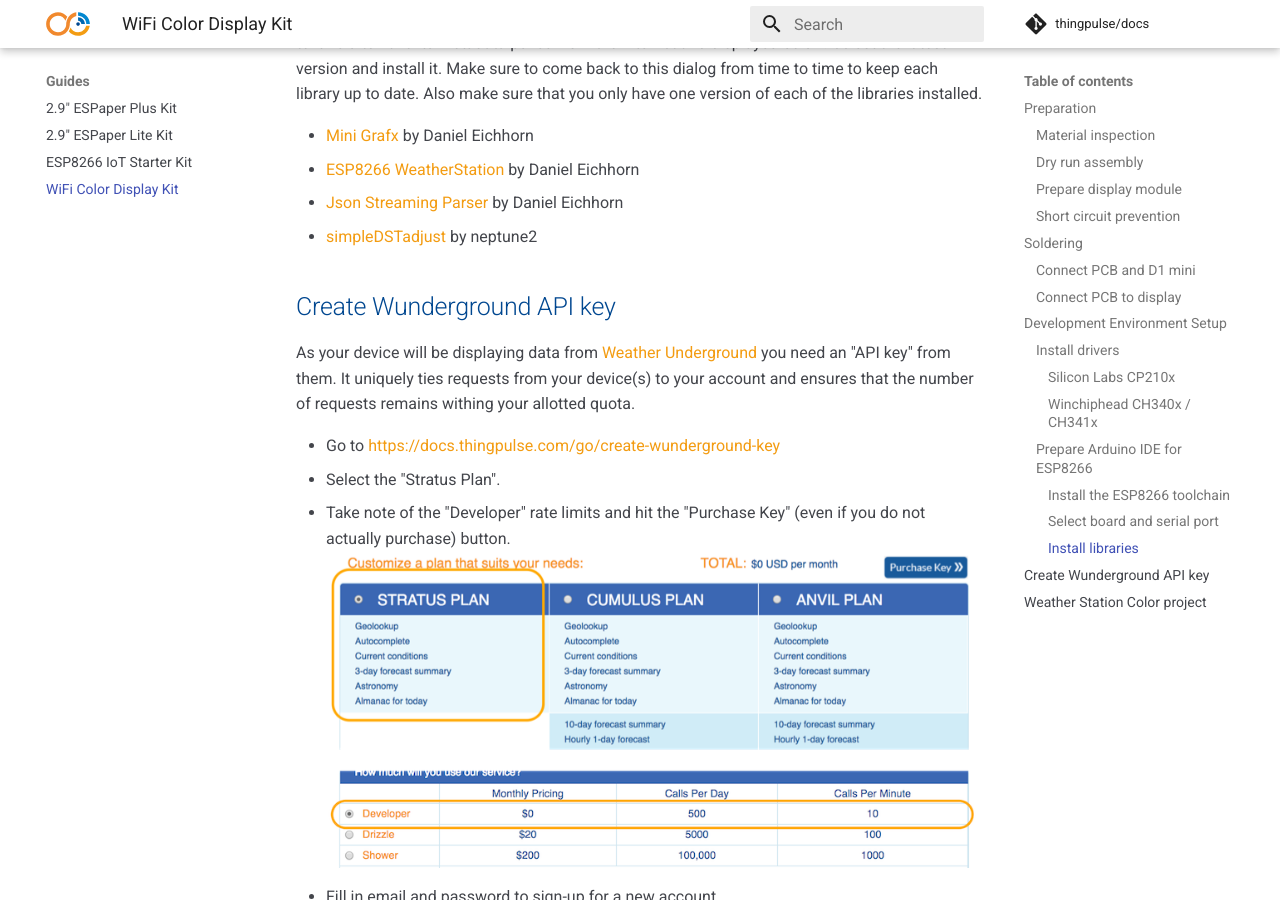
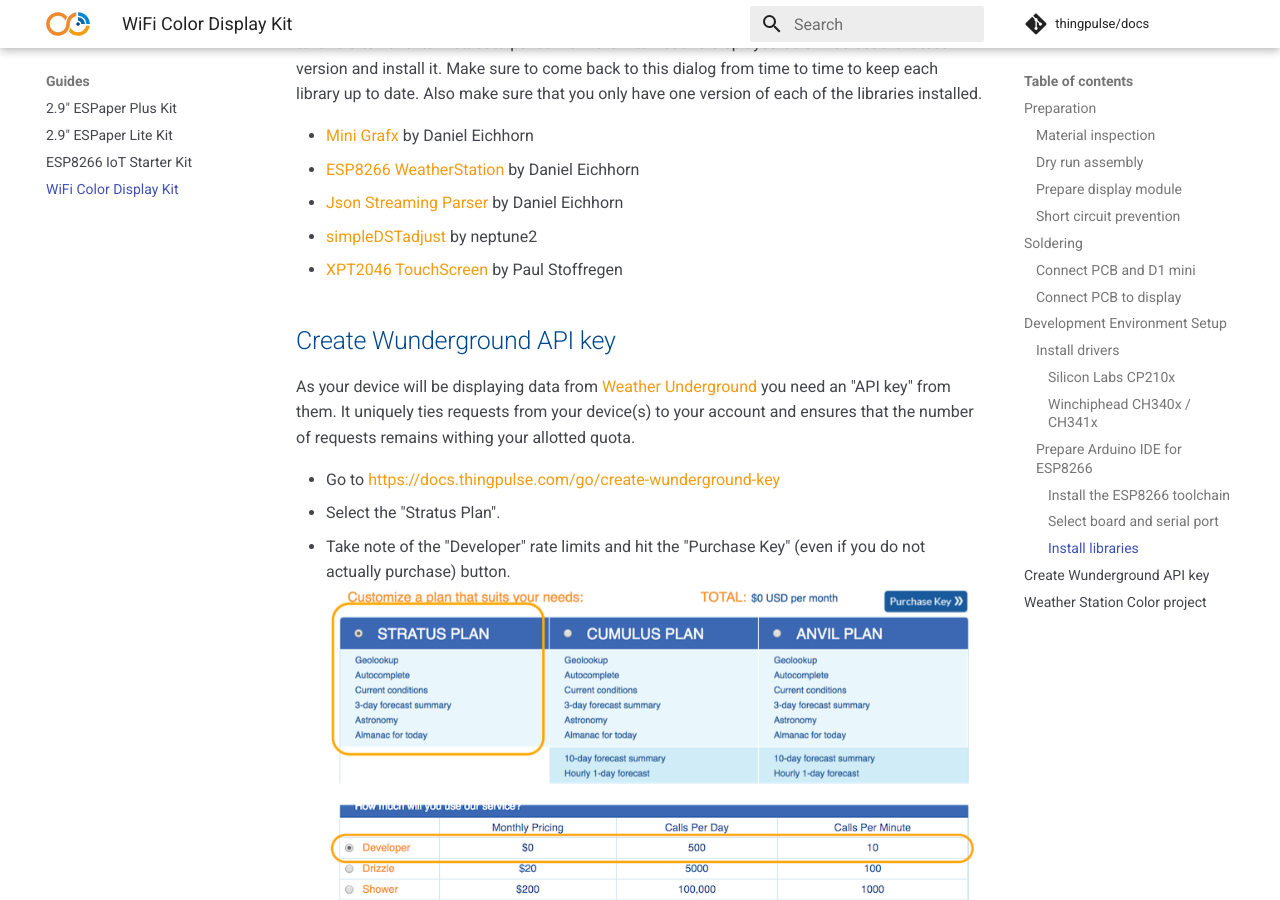
Before and after one commit to ThingPulse/docs, an MkDocs documentation site: the page built from docs/guides/wifi-color-display-kit.md, in a window 1280 px wide and 900 px high, scrolled down 8511 px. Built offline with MkDocs 1.6.1 and Material for MkDocs 9.7.7, drawn with Linux system fonts in a browser that asks for light colours; comment, search, counter and statistics services are not loaded; old or Windows-style settings are respelled for this version of MkDocs.

Commit message:
Add XPT2046 TouchScreen lib to color kit guide
Fixes #2

```diff
--- a/docs/guides/wifi-color-display-kit.md
+++ b/docs/guides/wifi-color-display-kit.md
@@ -107,6 +107,7 @@
 - [ESP8266 WeatherStation](https://github.com/ThingPulse/esp8266-weather-station) by Daniel Eichhorn
 - [Json Streaming Parser](https://github.com/squix78/json-streaming-parser) by Daniel Eichhorn
 - [simpleDSTadjust](https://github.com/neptune2/simpleDSTadjust) by neptune2
+- [XPT2046 TouchScreen](https://github.com/PaulStoffregen/XPT2046_Touchscreen) by Paul Stoffregen
 
 ## Create Wunderground API key
 
```
